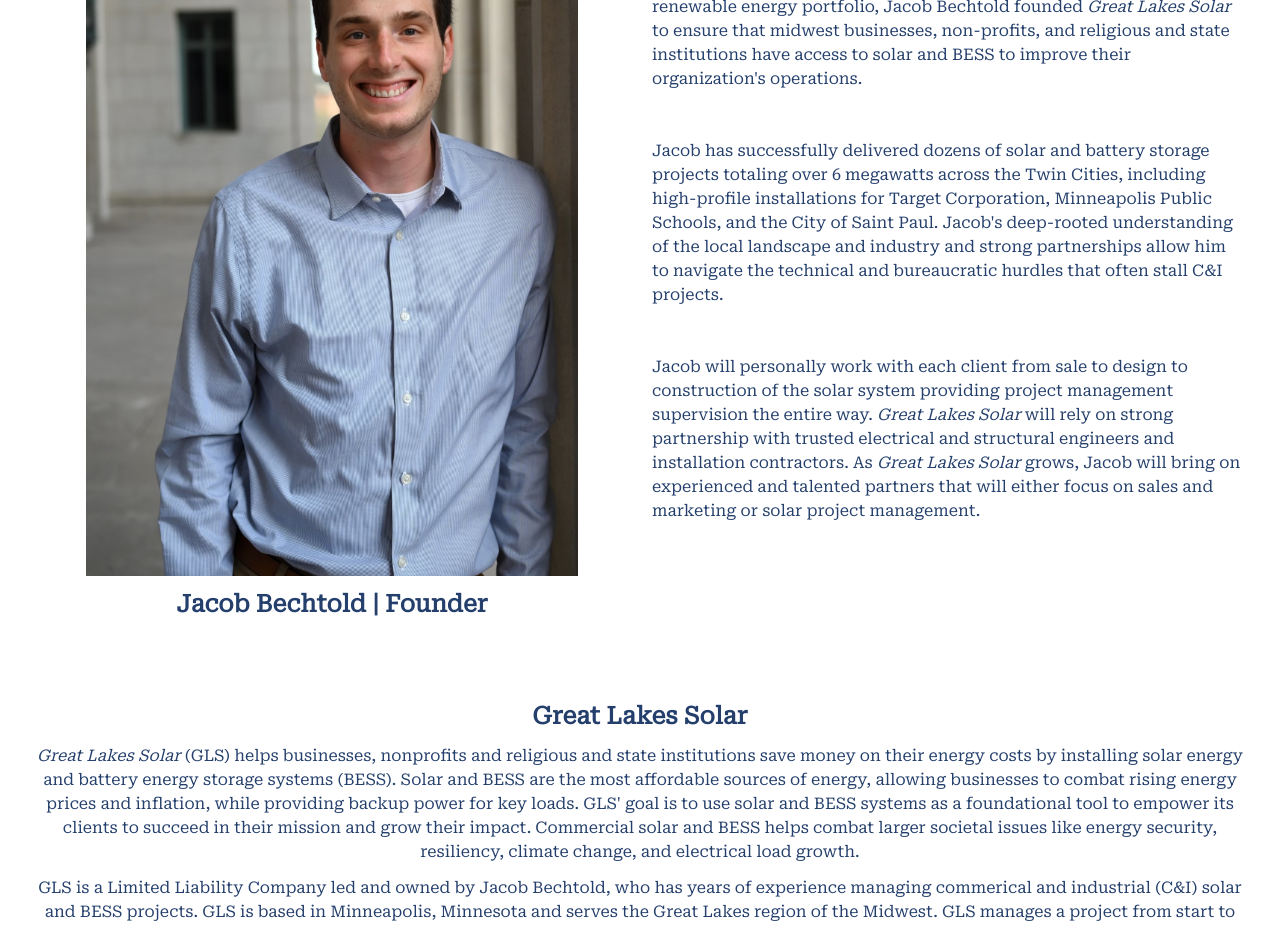
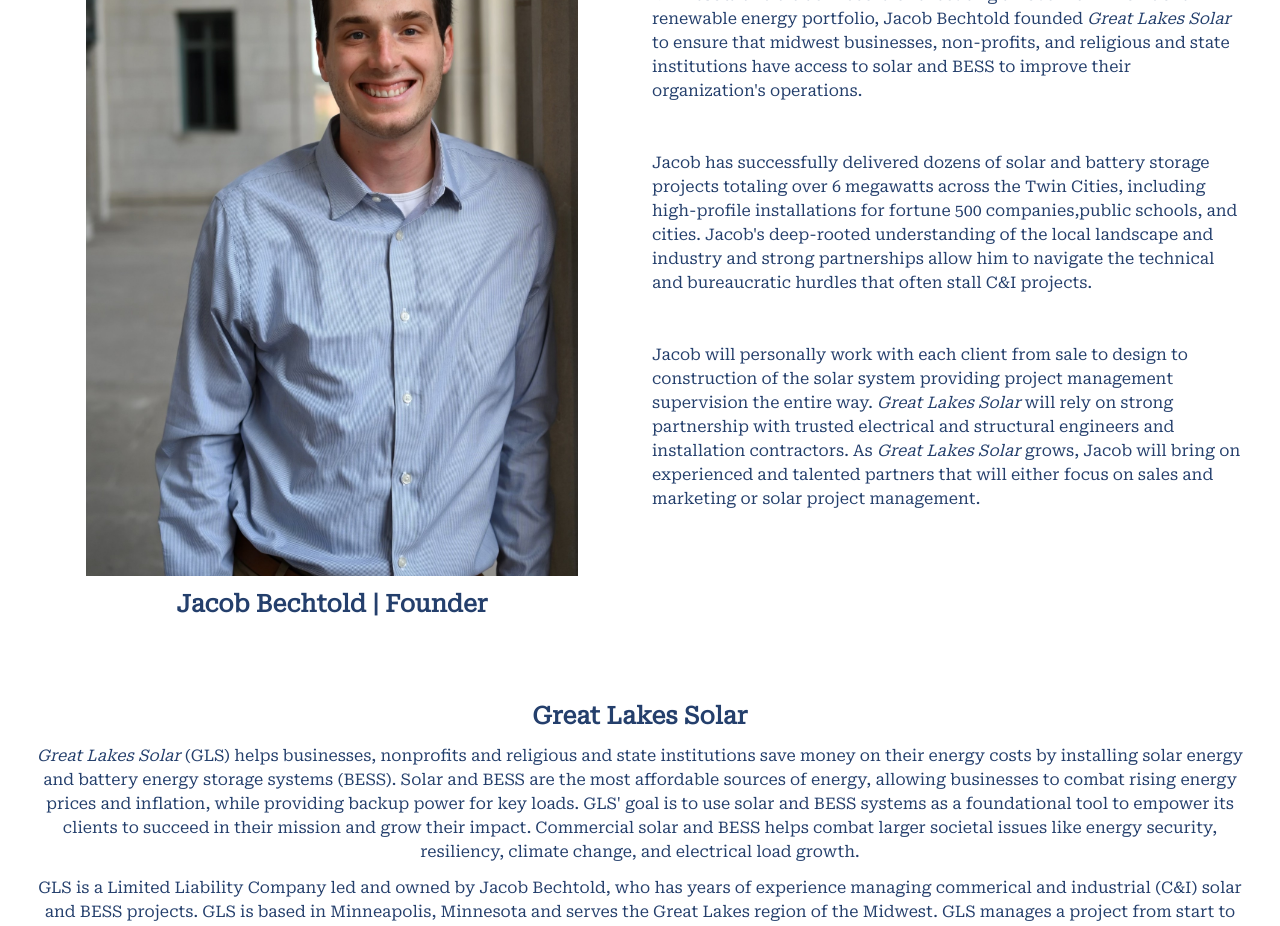
Before and after one commit to AdamWetmore/greatlakesolar, a Next.js app in the folder great-lakes-solar/: page /about in a window 1280 px wide. Shown: the part 920-1846 px from the top of the page. Built offline with nearby package versions, Linux system fonts and the light colour scheme.

Commit message:
make resume claims generic

```diff
--- a/great-lakes-solar/src/pages/about/index.tsx
+++ b/great-lakes-solar/src/pages/about/index.tsx
@@ -71,12 +71,12 @@
                             Jacob has successfully delivered dozens of solar and
                             battery storage projects totaling over 6 megawatts
                             across the Twin Cities, including high-profile
-                            installations for Target Corporation, Minneapolis
-                            Public Schools, and the City of Saint Paul. Jacob's
-                            deep-rooted understanding of the local landscape and
-                            industry and strong partnerships allow him to
-                            navigate the technical and bureaucratic hurdles that
-                            often stall C&I projects.
+                            installations for fortune 500 companies,public
+                            schools, and cities. Jacob's deep-rooted
+                            understanding of the local landscape and industry
+                            and strong partnerships allow him to navigate the
+                            technical and bureaucratic hurdles that often stall
+                            C&I projects.
                         </p>
                         <p>
                             Jacob will personally work with each client from
--- a/great-lakes-solar/src/pages/index.tsx
+++ b/great-lakes-solar/src/pages/index.tsx
@@ -60,9 +60,9 @@
                             <h2 className="text-left">Proven. End-to-End.</h2>
                             <p className="pt-1">
                                 Jacob has managed over $10 million in C&I solar
-                                projects. Including installations for Target,
-                                Minneapolis Public Schools, and the City of
-                                Saint Paul. We deliver.
+                                projects. Including installations for fortune
+                                500 companies, public schools, and cities. We
+                                deliver.
                             </p>
                         </div>
                     </div>
```
